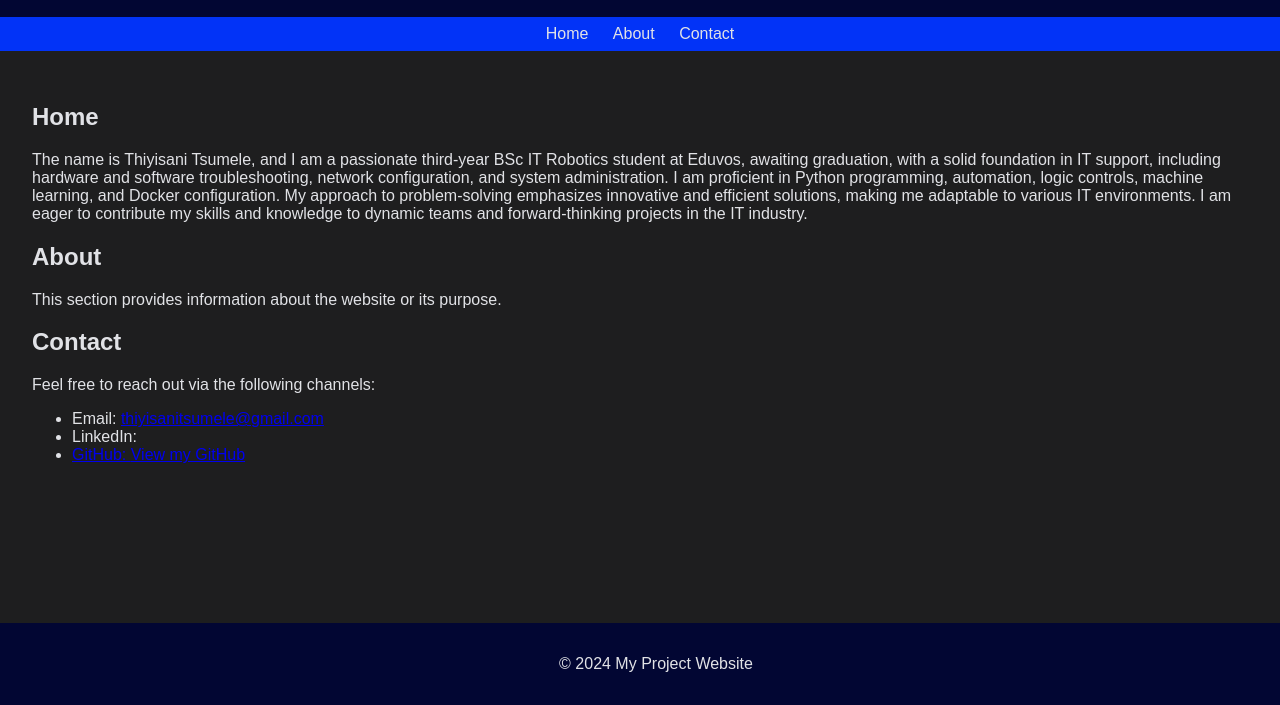
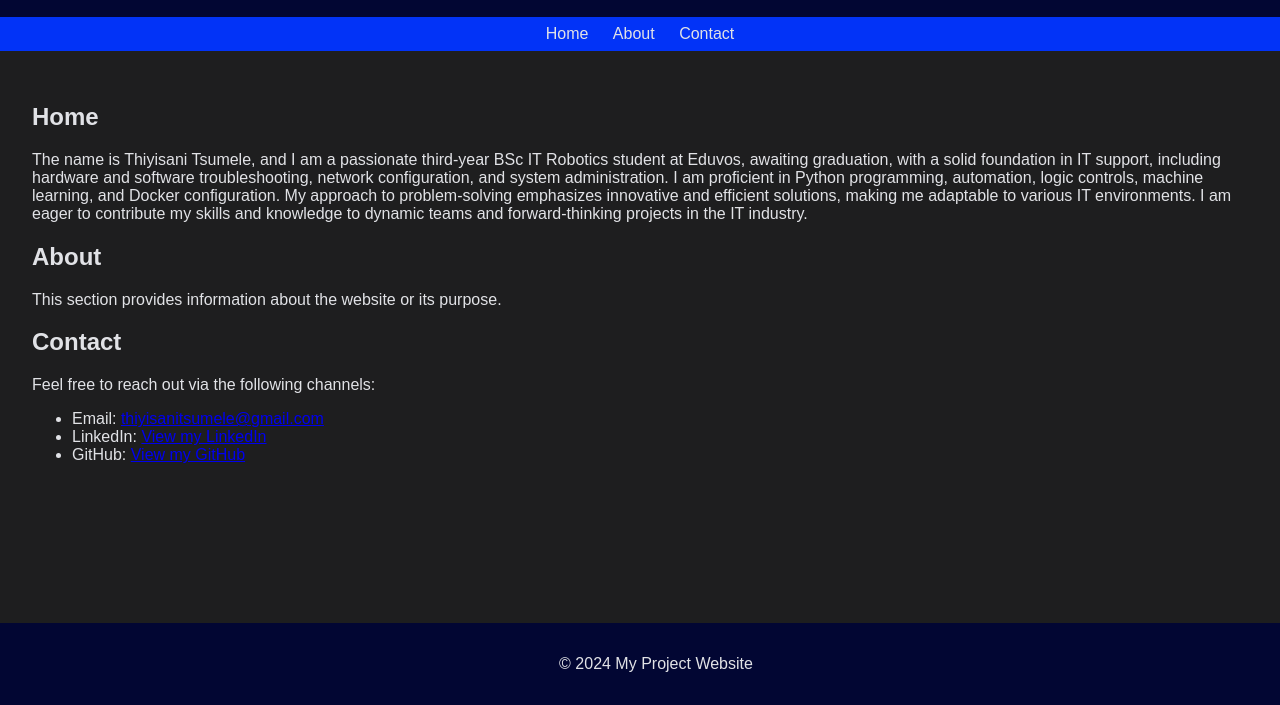
Before and after one commit to Tsakhani/mywebsite, a plain HTML site: page index.html in a window 1280 px wide. Shown: the part 95-800 px from the top of the page. Drawn offline with Linux system fonts and the light colour scheme.

Commit message:
Update index.html

```diff
--- a/index.html
+++ b/index.html
@@ -65,7 +65,7 @@
         <p>Feel free to reach out via the following channels:</p>
         <ul class="contact-info">
             <li>Email: <a href="mailto:thiyisanitsumele@gmail.com">thiyisanitsumele@gmail.com</a></li>
-            <li>LinkedIn: <a href="www.linkedin.com/in/thiyisani-tsumele-672989227"</a></li>
+            <li>LinkedIn: <a href="www.linkedin.com/in/thiyisani-tsumele-672989227" target="_blank">View my LinkedIn</a></li>
             <li>GitHub: <a href="https://github.com/Tsakhani" target="_blank">View my GitHub</a></li>
         </ul>
     </main>
```
